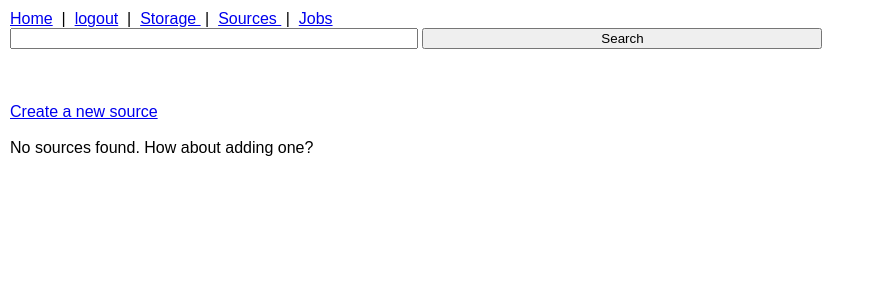
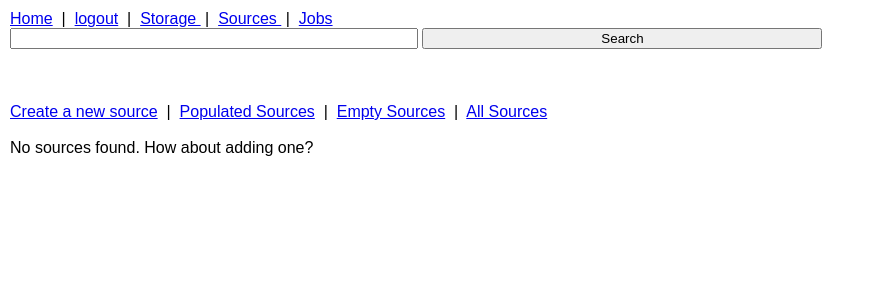
Before and after one commit to XBigTK13X/mediacrity, a Django app: page /media/source/list in a window 1280 px wide. Shown: the top 300 px of the page, without its empty margins (0-875 px from the left). Run offline with Django 3.2, Linux system fonts and the light colour scheme; the visitor is signed in with stand-in values (Sample User, id 1); data comes from the database, SQL or seed files in the repository; data that the repository does not hold is empty; parts of the project's set-up code (start-up, migrations or seed data) failed here and were passed over.

Commit message:
Tools for combing through sources

```diff
--- a/web/media/templates/media/source_list.html
+++ b/web/media/templates/media/source_list.html
@@ -2,11 +2,18 @@
 {% block title %}Sources{% endblock %}
 {% block content %}
 <a href="{% url 'media:source_add' %}">Create a new source</a>
-
+&nbsp;|&nbsp;
+<a href="{% url 'media:source_list' mode='populated' %}">Populated Sources</a>
+&nbsp;|&nbsp;
+<a href="{% url 'media:source_list' mode='empty' %}">Empty Sources</a>
+&nbsp;|&nbsp;
+<a href="{% url 'media:source_list' mode='all' %}">All Sources</a>
 <br/>
 <br/>
 
 {% if sources %}
+Found {{sources.count}} {{mode}} sources.
+<br/><br/>
   {% for source in sources %}
     <a href="{% url 'media:source_edit' source_id=source.id %}">{{source.id}} - {{source.kind.name}} - {{ source.name }} - {{source.legacy_v1_id}}</a>
     <br/>
--- a/web/media/urls.py
+++ b/web/media/urls.py
@@ -18,6 +18,7 @@ urlpatterns = [
     path('search/<str:query>', search.results, name='search_results'),
 
     path('source/list', source.list, name='source_list'),
+    path('source/list/<str:mode>', source.list, name='source_list'),
     path('source/add', source.add, name='source_add'),
     path('source/insert', source.insert, name='source_insert'),
     path('source/<int:source_id>/update', source.update, name='source_update'),
--- a/web/media/views/source.py
+++ b/web/media/views/source.py
@@ -3,16 +3,25 @@ from django.http import HttpResponse, HttpResponseRedirect
 from django.urls import reverse
 from django.contrib.auth.decorators import login_required
 from django.conf import settings
-from media.models import Source, SourceKind, Storage, StorageKind, Job, JobStatus, Media
+from media.models import *
+from django.db.models import Count
 import logging
 import message.write
 
 logger = logging.getLogger('debug')
 
 @login_required
-def list(request):
+def list(request, mode="populated"):
+    sources = None
+    if mode == 'all':
+        sources = Source.objects
+    elif mode == 'empty':
+        sources = Source.objects.filter(media__source__isnull=True)
+    else:
+        sources = Source.objects.filter(media__source__isnull=False)
     context = {
-        'sources': Source.objects.select_related().all()
+        'sources': sources.select_related().annotate(media_count=Count('id')).order_by('id').all(),
+        'mode': mode
     }
     return render(request, 'media/source_list.html', context)
 
```
